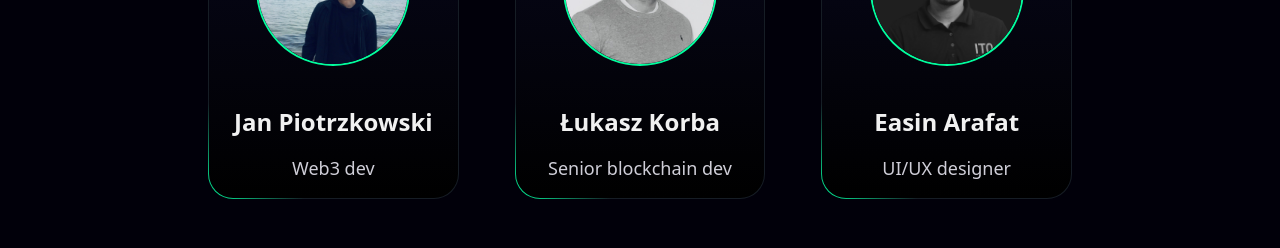
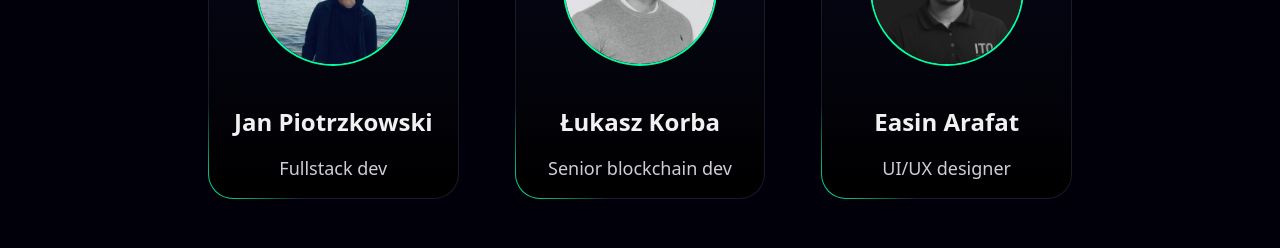
Before and after one commit to chainhouse-it/sc-frontend, a Next.js app: page / in a window 1280 px wide. Shown: the part 5360-5608 px from the top of the page. Built offline with nearby package versions, Linux system fonts and the light colour scheme.

Commit message:
Update index.js

```diff
--- a/components/Home/ourTeam/index.js
+++ b/components/Home/ourTeam/index.js
@@ -90,7 +90,7 @@ const team = [
 	},
 	{
 		name: 'Jan Piotrzkowski',
-		role: 'Web3 dev',
+		role: 'Fullstack dev',
 		photo: '/images/members/jan-piotrzkowski.jpg',
 		link: 'https://www.linkedin.com/in/jan-piotrzkowski-3a8789158/',
 	},
```
